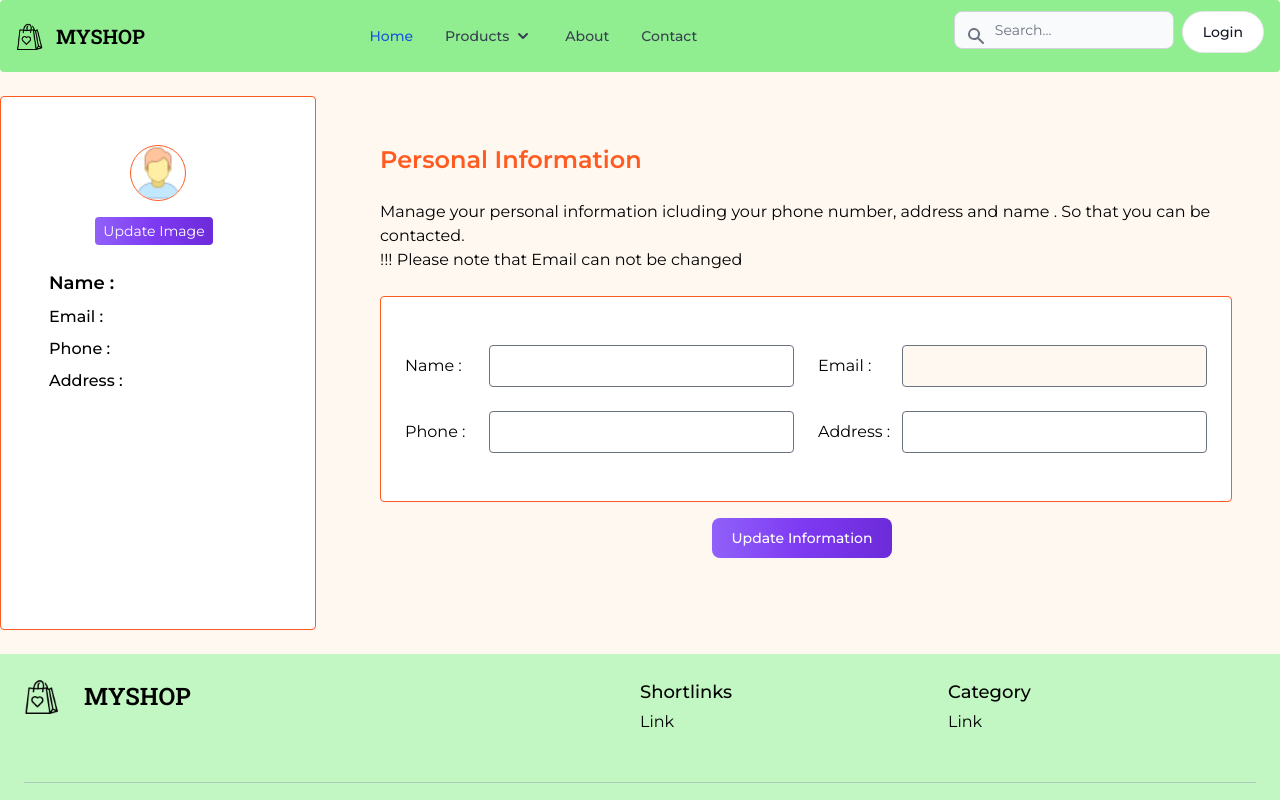
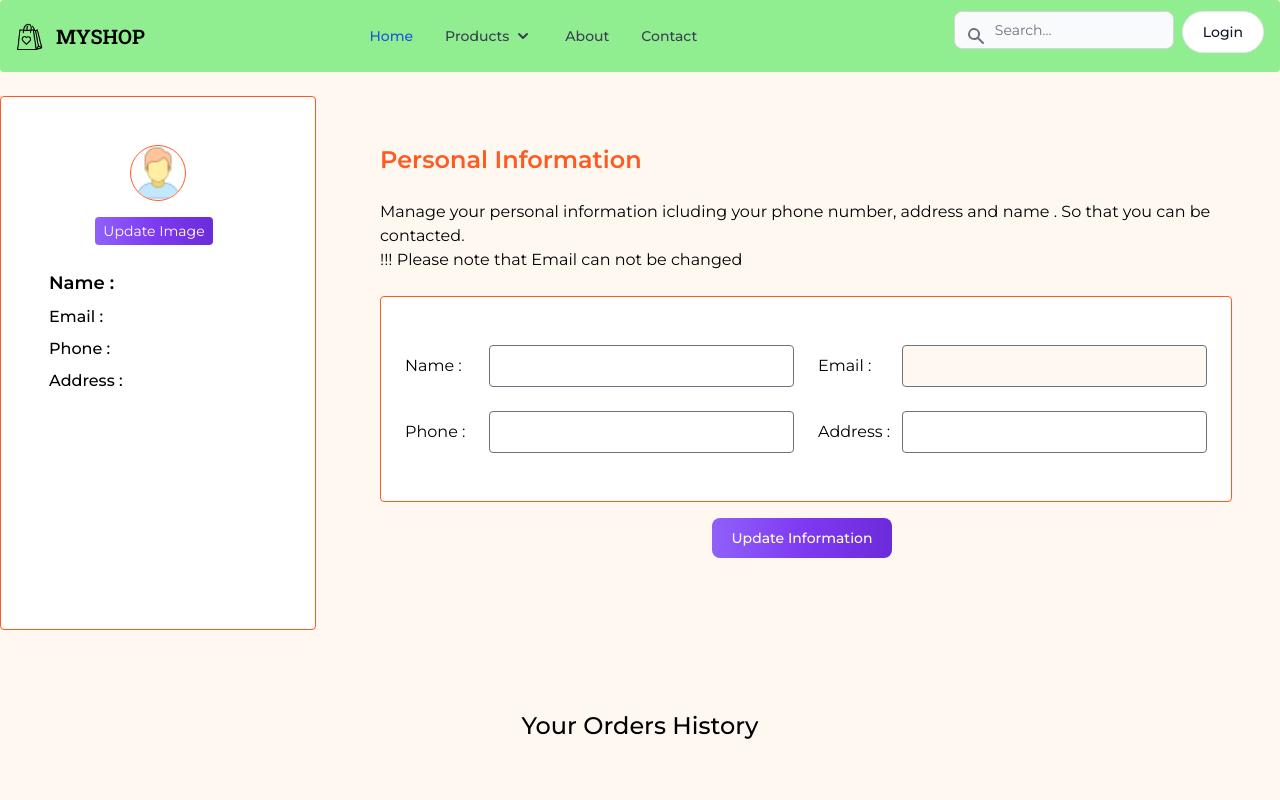
Before and after one commit to DevRefaul/ecommerce_website, a React (Create React App) app: page /profile in a window 1280 px wide. Shown: the top 800 px of the page. Built offline with nearby package versions, Linux system fonts and the light colour scheme.

Commit message:
added a section for showing user orders

```diff
--- a/src/Pages/Dashboard/Profile/Profile.jsx
+++ b/src/Pages/Dashboard/Profile/Profile.jsx
@@ -135,7 +135,7 @@ const Profile = () => {
   }
 
   return (
-    <section className=" bg-orange-50">
+    <section className=" bg-orange-50 min-h-screen">
       <ToastContainer />
       <div className="container mx-auto grid grid-cols-1 md:grid-cols-[1fr,2fr] xl:grid-cols-[1fr,3fr] gap-4 py-6">
         {/* user logo and other staffs */}
@@ -254,6 +254,12 @@ const Profile = () => {
         </div>
       </div>
 
+      <div className="container mx-auto my-10">
+        <h4 className="text-2xl font-medium py-4 text-center">
+          Your Orders History
+        </h4>
+      </div>
+
       {/* modal for confirming password */}
 
       {/* <!-- Main modal --> */}
```
